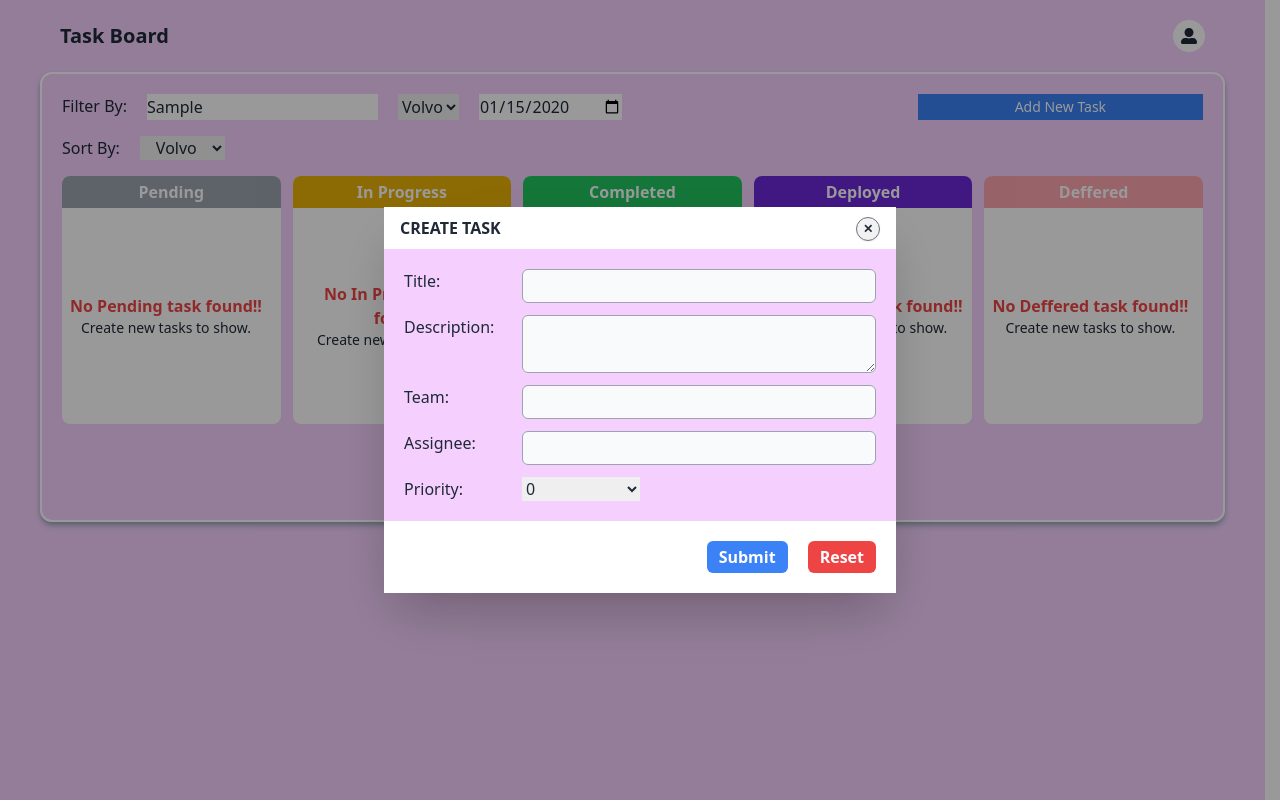
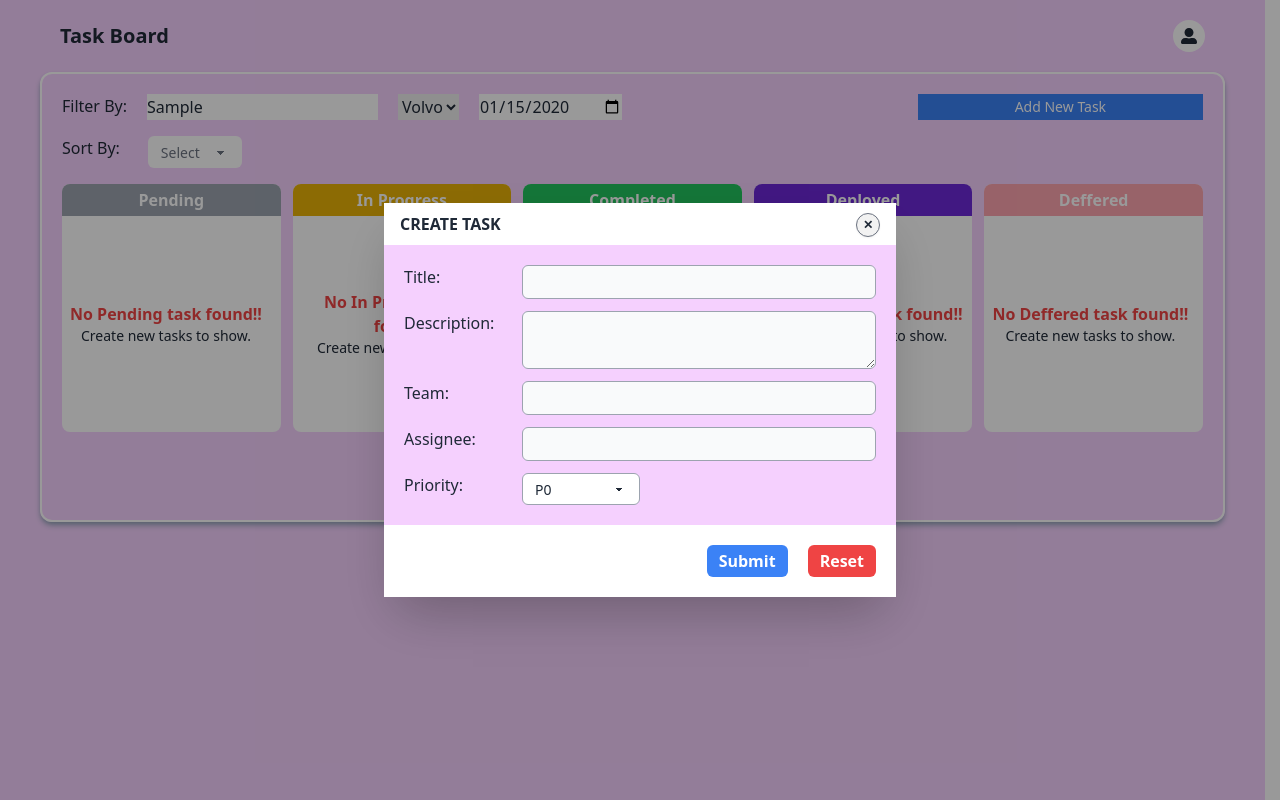
Before and after one commit to Rakibul-98/task-tracker, a React (Vite) app: page / in a window 1280 px wide. Both pictures are taken after typing "Sample", "2020-01-15" into the empty fields and a click on the button "Add New Task". Built offline with nearby package versions, Linux system fonts and the light colour scheme.

Commit message:
sorting by priority and date completed

```diff
--- a/src/pages/Home/components/Forms/CreateTaskForm.jsx
+++ b/src/pages/Home/components/Forms/CreateTaskForm.jsx
@@ -15,7 +15,7 @@ function CreateTaskForm() {
             assignee: data.assignee,
             priority: data.priority,
             status: "Pending",
-            createdDate: new Date().toLocaleString()
+            createdDate: new Date()
         }
         const existingTasks = JSON.parse(localStorage.getItem("taskList")) || [];
         existingTasks.push(newTask);
@@ -54,11 +54,11 @@ function CreateTaskForm() {
                     </div>
                     <div className="grid grid-cols-4">
                         <label>Priority:</label>
-                        <select {...register("priority")} required>
-                            <option value="0">0</option>
-                            <option value="1">1</option>
-                            <option value="2">2</option>
-                        </select>
+                        <select className="select select-sm focus:outline-none rounded-md border border-gray-400" {...register("priority")} required>
+                                <option selected value="P0">P0</option>
+                                <option value="P1">P1</option>
+                                <option value="P2">P2</option>
+                            </select>
                     </div>
                 </div>
                 <div className="flex justify-end gap-5 p-5">
--- a/src/pages/Home/components/Forms/EditTaskForm.jsx
+++ b/src/pages/Home/components/Forms/EditTaskForm.jsx
@@ -11,7 +11,6 @@ export default function EditTaskForm({ task, onUpdate }) {
             ...task,
             priority: data.priority,
             status: data.status
-
         };
 
         if (data.status === "Completed") {
@@ -20,7 +19,7 @@ export default function EditTaskForm({ task, onUpdate }) {
                 completedDate: new Date().toLocaleString()
             };
         }
-        else{
+        else {
             updatedTask = {
                 ...updatedTask,
                 completedDate: null
@@ -30,13 +29,17 @@ export default function EditTaskForm({ task, onUpdate }) {
         onUpdate(updatedTask);
         reset();
         toast.success('Task updated successfully!');
-        setTimeout(function(){
+        setTimeout(function () {
             location.reload();
         }, 500);
     };
 
     const handleReset = () => {
-        reset(task);
+        reset({
+            ...task,
+            priority: 0,
+            status: ""
+        });
         toast.success('Form reset successful!');
     };
 
@@ -55,10 +58,10 @@ export default function EditTaskForm({ task, onUpdate }) {
                     <div className="flex justify-between mt-5">
                         <div className="flex items-center">
                             <label>Priority: </label>
-                            <select {...register("priority")} required>
-                                <option value="0">0</option>
-                                <option value="1">1</option>
-                                <option value="2">2</option>
+                            <select className="select select-sm focus:outline-none ms-2 rounded-md border border-gray-400" {...register("priority")} required>
+                                <option defaultValue="P0">P0</option>
+                                <option value="P1">P1</option>
+                                <option value="P2">P2</option>
                             </select>
                         </div>
                         <div>
@@ -68,7 +71,7 @@ export default function EditTaskForm({ task, onUpdate }) {
                     </div>
                 </div>
                 <div className="flex justify-end gap-5 p-5">
-                    <input className="bg-blue-500 hover:bg-blue-700 text-white font-bold py-1 px-3 rounded-md" type="submit" />
+                    <input className="bg-blue-500 hover:bg-blue-700 text-white font-bold py-1 px-3 rounded-md" type="submit" value="Update" />
                     <button type="button" onClick={handleReset} className="bg-red-500 hover:bg-red-700 text-white font-bold py-1 px-3 rounded-md">Reset</button>
                 </div>
             </form>
--- a/src/pages/Home/components/TaskCard/TaskCard.jsx
+++ b/src/pages/Home/components/TaskCard/TaskCard.jsx
@@ -10,7 +10,7 @@ function TaskCard({ task, handleConfirmDelete}) {
     <div className=" bg-red-50 p-2 mx-2 my-3 rounded-lg">
       <div className="flex justify-between mb-2">
         <h3 className="font-bold">{title}</h3>
-        <p className="bg-blue-500 text-white w-fit px-1 text-sm">P{priority}</p>
+        <p className="bg-blue-500 text-white w-fit px-1 text-sm">{priority}</p>
       </div>
       <hr className="h-[2px] bg-gray-400" />
       <p className="my-2 text-xs">{description}</p>
--- a/src/pages/Home/components/TaskContainer/TaskCategory.jsx
+++ b/src/pages/Home/components/TaskContainer/TaskCategory.jsx
@@ -8,7 +8,7 @@ export default function TaskCategory({ tasks, type }) {
     const tasks = JSON.parse(localStorage.getItem("taskList")) || [];
     const remainingTasks = tasks.filter(task => task.id !== id);
     localStorage.setItem("taskList", JSON.stringify(remainingTasks));
-    toast.success("Task deleted successfully");
+    toast.error("Task deleted successfully");
     setTimeout(function () {
       location.reload();
     }, 500);
--- a/src/pages/Home/components/TaskContainer/TaskCategoryCard.jsx
+++ b/src/pages/Home/components/TaskContainer/TaskCategoryCard.jsx
@@ -2,10 +2,9 @@
 
 import TaskCategory from "./TaskCategory";
 
-function TaskCategoryCard({ taskCat }) {
+function TaskCategoryCard({ taskCat, tasks }) {
 
   const { type, bg } = taskCat;
-  const tasks = JSON.parse(localStorage.getItem("taskList")) || [];
   const matchingTasks = tasks.filter(task => task.status === type);
 
   return (
--- a/src/pages/Home/components/TaskContainer/TaskContainer.jsx
+++ b/src/pages/Home/components/TaskContainer/TaskContainer.jsx
@@ -1,3 +1,4 @@
+import { useState } from "react";
 import CreateTaskForm from "../Forms/CreateTaskForm"
 import TaskCategoryCard from "./TaskCategoryCard"
 
@@ -10,6 +11,21 @@ function TaskContainer() {
         { id: 4, type: "Deployed", bg: "bg-violet-700" },
         { id: 5, type: "Deffered", bg: "bg-rose-300" }
     ]
+
+    const tasks = JSON.parse(localStorage.getItem("taskList")) || [];
+    const [sortedTasks, setSortedTasks] = useState(tasks);
+
+    const handleSort = (by) => {
+        if (by === "date") {
+            const sortedByDate = tasks.slice().sort((a, b) => a.createdDate - b.createdDate);
+            setSortedTasks(sortedByDate);
+        }
+        else if (by === "priority") {
+            const sortedByPriority = tasks.slice().sort((a, b) => parseInt(a.priority.substring(1)) - parseInt(b.priority.substring(1)));
+            setSortedTasks(sortedByPriority);
+        }
+    }
+
 
     return (
         <div className="border-2 border-white shadow-md shadow-slate-400 rounded-xl p-5 w-full min-h-[450px]">
@@ -40,17 +56,16 @@ function TaskContainer() {
             </div>
             <div className="flex gap-5 py-4">
                 <p>Sort By:</p>
-                <select className="rounded-sm px-3" id="c">
-                    <option value="volvo">Volvo</option>
-                    <option value="saab">Saab</option>
-                    <option value="opel">Opel</option>
-                    <option value="audi">Audi</option>
+                <select className="select select-sm focus:outline-none ms-2 rounded-md text-gray-500" onChange={(e) => handleSort(e.target.value)}>
+                    <option>Select</option>
+                    <option value="priority">Priority</option>
+                    <option value="date">Date</option>
                 </select>
             </div>
             <div className="flex justify-between gap-3">
                 {
                     taskCategory.map(taskCat =>
-                        <TaskCategoryCard key={taskCat.id} taskCat={taskCat}></TaskCategoryCard>
+                        <TaskCategoryCard key={taskCat.id} taskCat={taskCat} tasks={sortedTasks}></TaskCategoryCard>
                     )
                 }
             </div>
--- a/src/pages/Home/components/modals/DeleteModal.jsx
+++ b/src/pages/Home/components/modals/DeleteModal.jsx
@@ -18,7 +18,7 @@ export default function DeleteModal({ deleteModalId, handleConfirmDelete, task }
                     <div className="flex justify-between">
                         <p className="font-semibold">{title}</p>
                         <div className="flex gap-4">
-                            <button onClick={() => handleConfirmDelete(id)} className="bg-blue-500  text-white px-5 rounded-sm">YES</button>
+                            <button onClick={() => handleConfirmDelete(id)} className="bg-blue-500 hover:bg-red-600  text-white px-5 rounded-sm">YES</button>
                             <button onClick={() => document.getElementById(deleteModalId).close()} className="bg-blue-500 hover:bg-blue-700 text-white px-5 rounded-sm">NO</button>
                         </div>
                     </div>
--- a/src/pages/Home/components/modals/OptionModal.jsx
+++ b/src/pages/Home/components/modals/OptionModal.jsx
@@ -28,11 +28,11 @@ export default function OptionModal({ task, optionModalId, handleConfirmDelete }
 
     return (
         <dialog id={optionModalId} className="modal">
-            <div className="modal-box w-32 p-2 rounded-md">
-                <p className="hover:font-bold cursor-pointer" onClick={handleEdit}>Edit</p>
+            <div className="modal-box w-32 p-2 rounded-md bg-stone-300">
+                <p className="hover:text-blue-500 cursor-pointer" onClick={handleEdit}>Edit</p>
                 <EditModal editModalId={editModalId} task={task}/>
-                <hr />
-                <p className="hover:font-bold cursor-pointer" onClick={handleDelete}>Delete</p>
+                <hr className="my-1" />
+                <p className="hover:text-red-500 cursor-pointer" onClick={handleDelete}>Delete</p>
                 <DeleteModal deleteModalId={deleteModalId} handleConfirmDelete={handleConfirmDelete} task={task} />
             </div>
             <form method="dialog" className="modal-backdrop">
```
